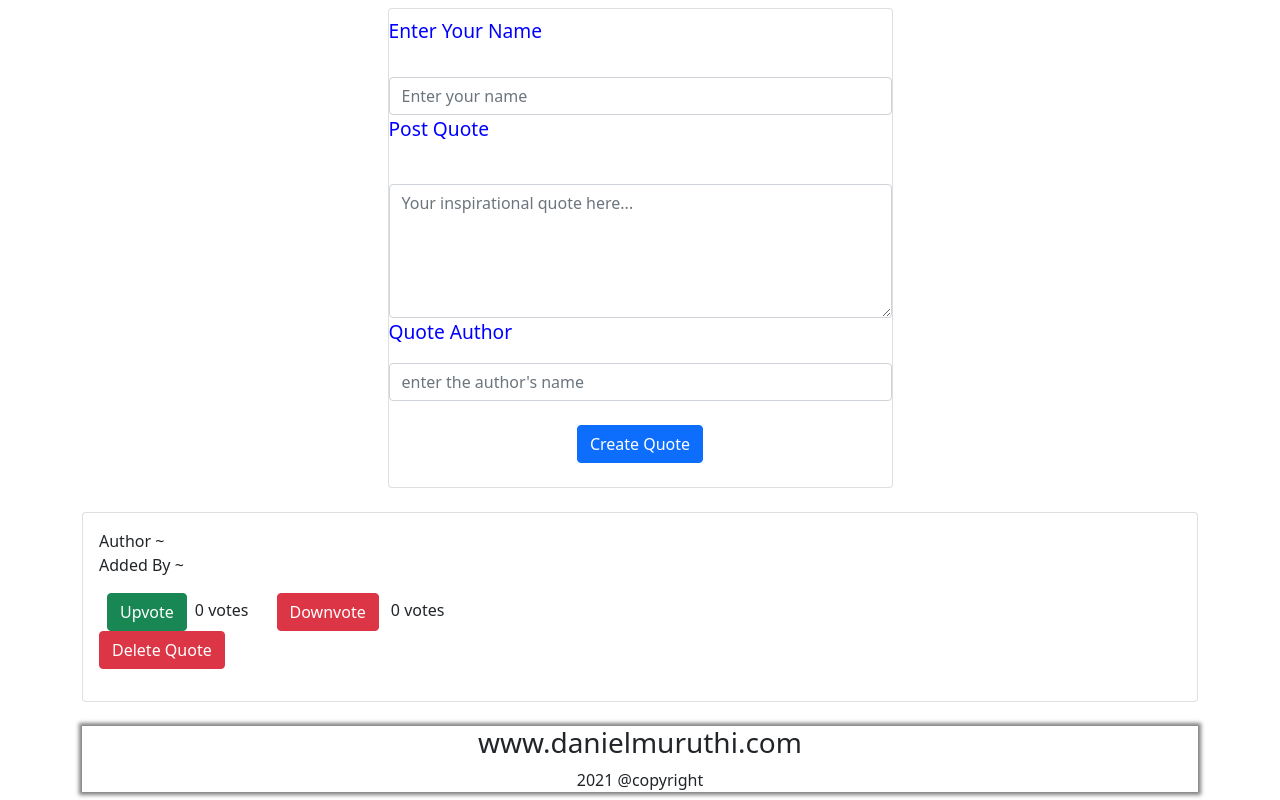
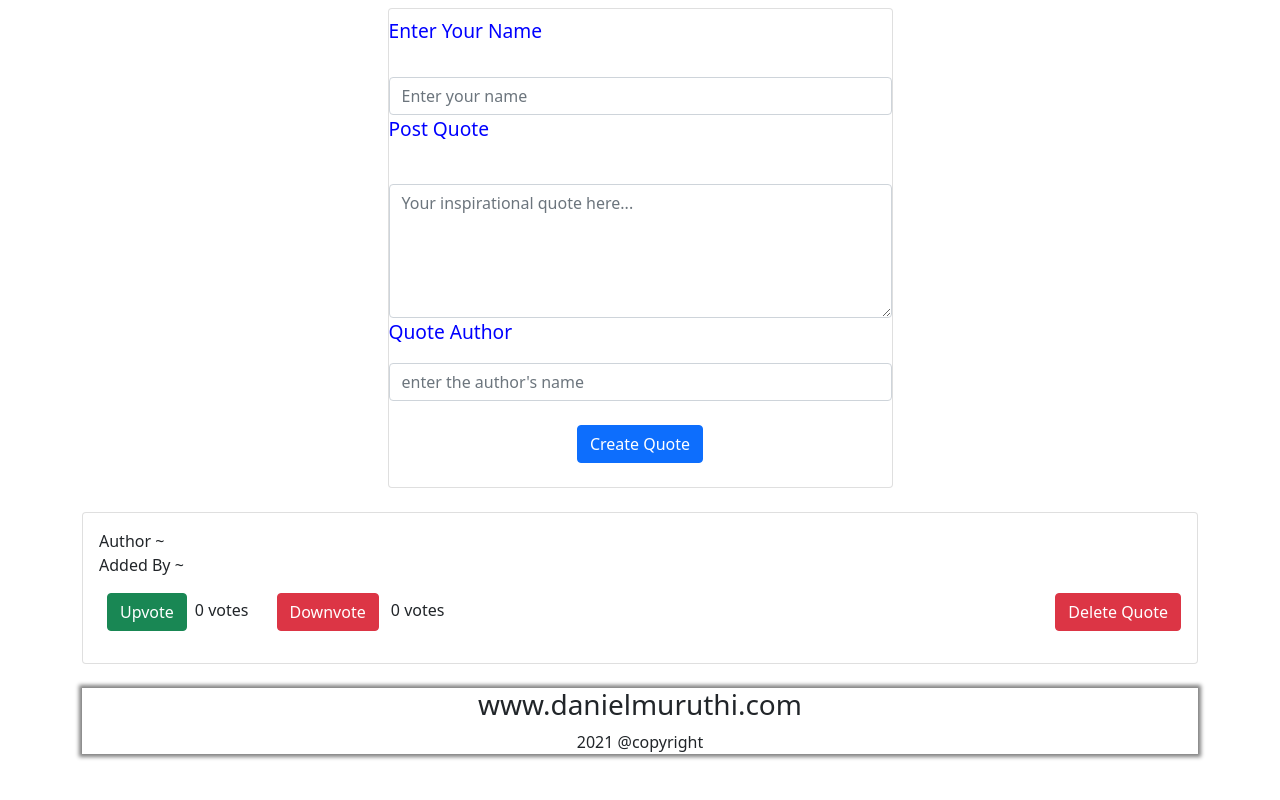
Before and after one commit to Daniel-Muruthi/quotesproject, an Angular app: page / in a window 1280 px wide. Shown: the part 1642-2442 px from the top of the page. After the commit the page ends 2404 px from the top, so only its background shows below. Built offline with nearby package versions, Linux system fonts and the light colour scheme.

Commit message:
Thiswill fix display of generated quotes

```diff
--- a/src/app/dataform/dataform.component.css
+++ b/src/app/dataform/dataform.component.css
@@ -8,3 +8,7 @@ p{
     font-size:larger;
     color:blue;
 }
+.quotebuttons{
+    display:flex;
+    justify-content:space-between;
+}
--- a/src/app/dataform/dataform.component.ts
+++ b/src/app/dataform/dataform.component.ts
@@ -37,6 +37,7 @@ export class DataformComponent implements OnInit {
     this.inputform.author=this.authorName;
     this.inputform.submitter=this.identity;
 
+
     this.inpforms.push(this.inputform)
   }
 
```
Also changed, not shown: 3 other files (tests, documents, lock files or other folders).
